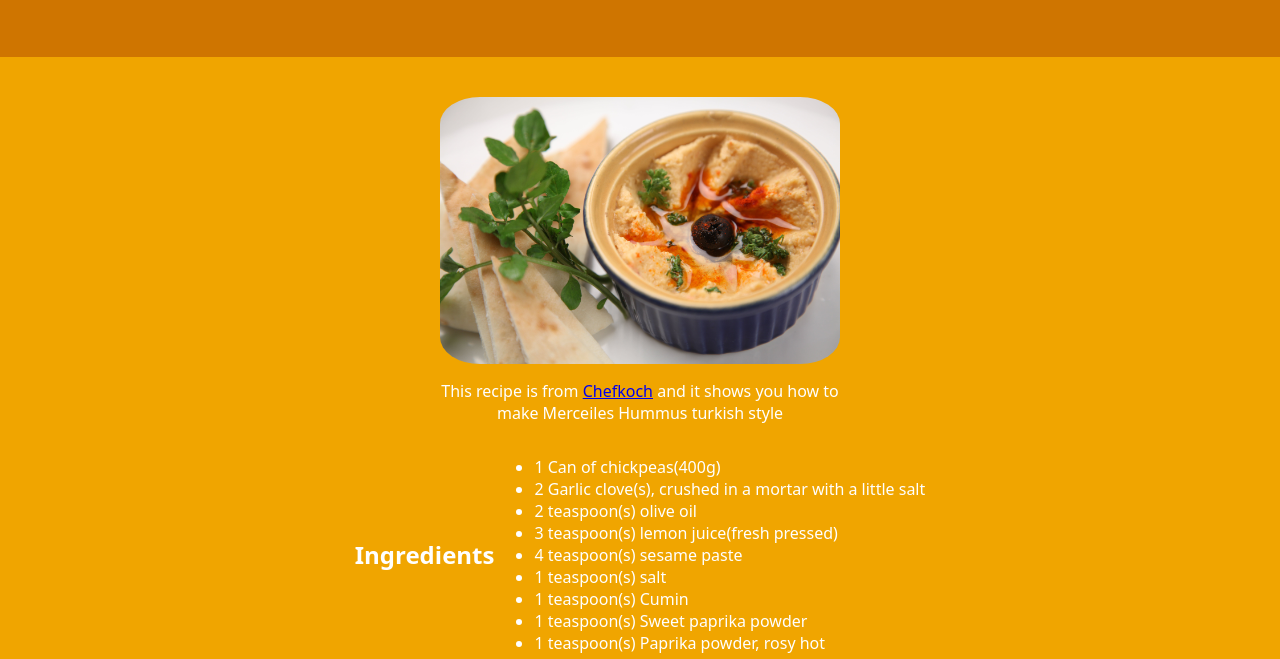
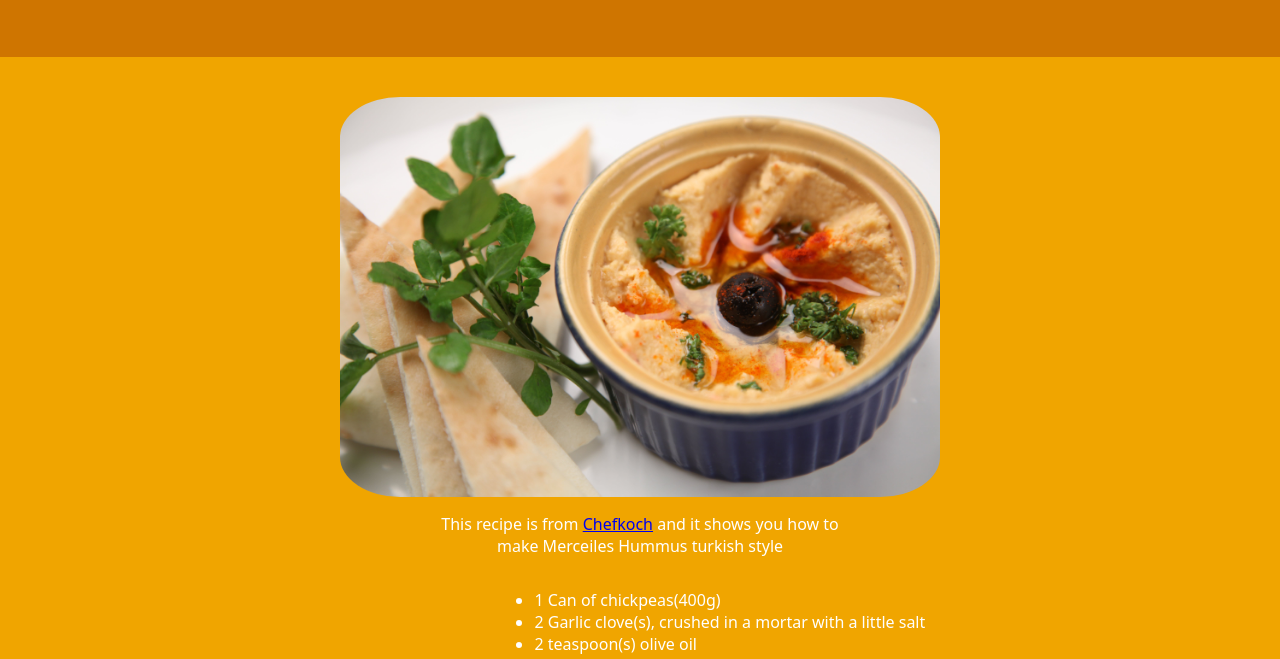
Before and after one commit to RandownScratcher/odin-recipes, a plain HTML site: page recipes/hummus/hummus.html in a window 1280 px wide. Shown: the part 120-779 px from the top of the page. Drawn offline with Linux system fonts and the light colour scheme.

Commit message:
fix: auto resize recipe images for better acessebility for smaller devices

```diff
--- a/css/recipe.css
+++ b/css/recipe.css
@@ -61,7 +61,7 @@ p {
 
 img {
     height: auto;
-    width: 400px;
+    width: min(85vw, 600px);
     border-radius: 10%;
 }
 
```
